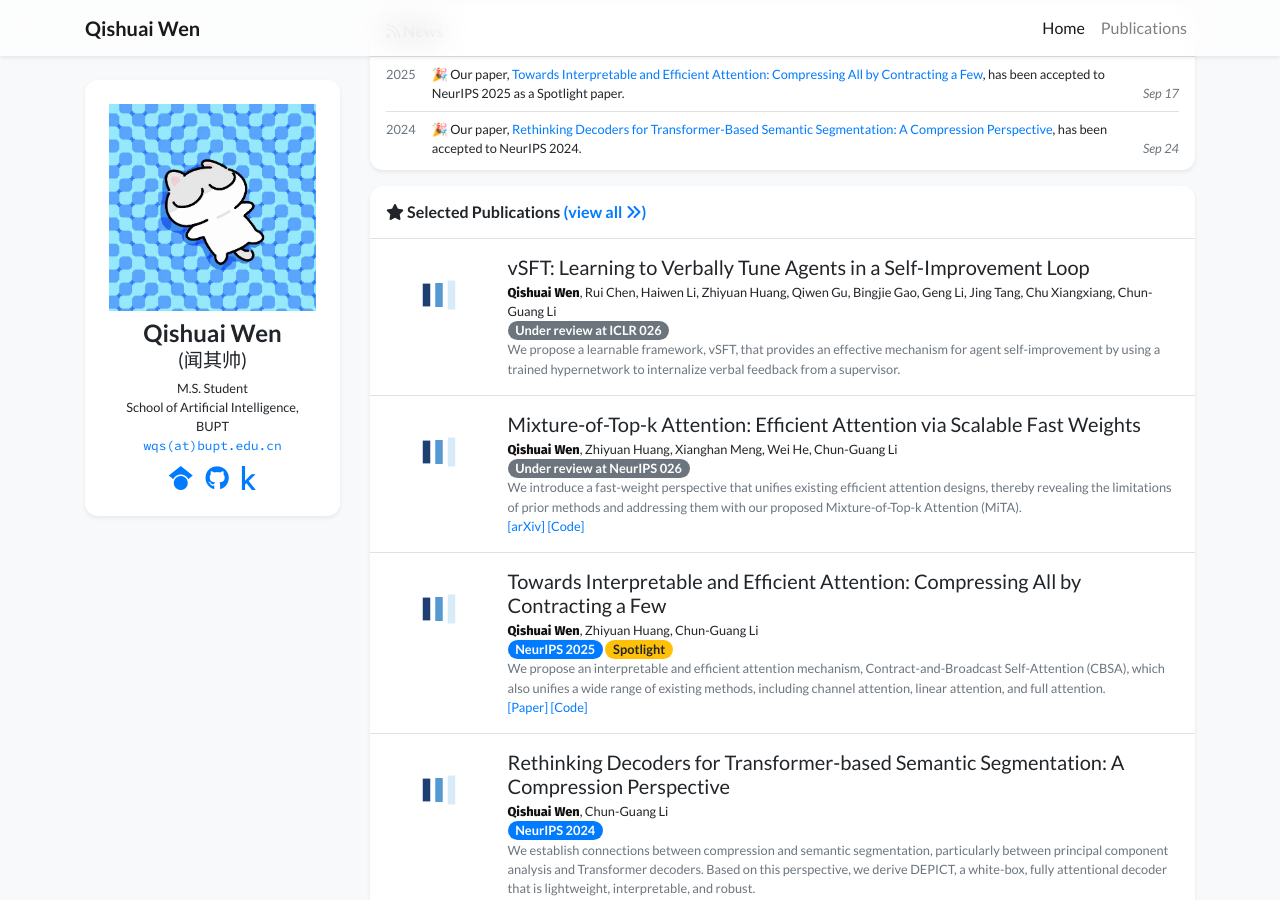
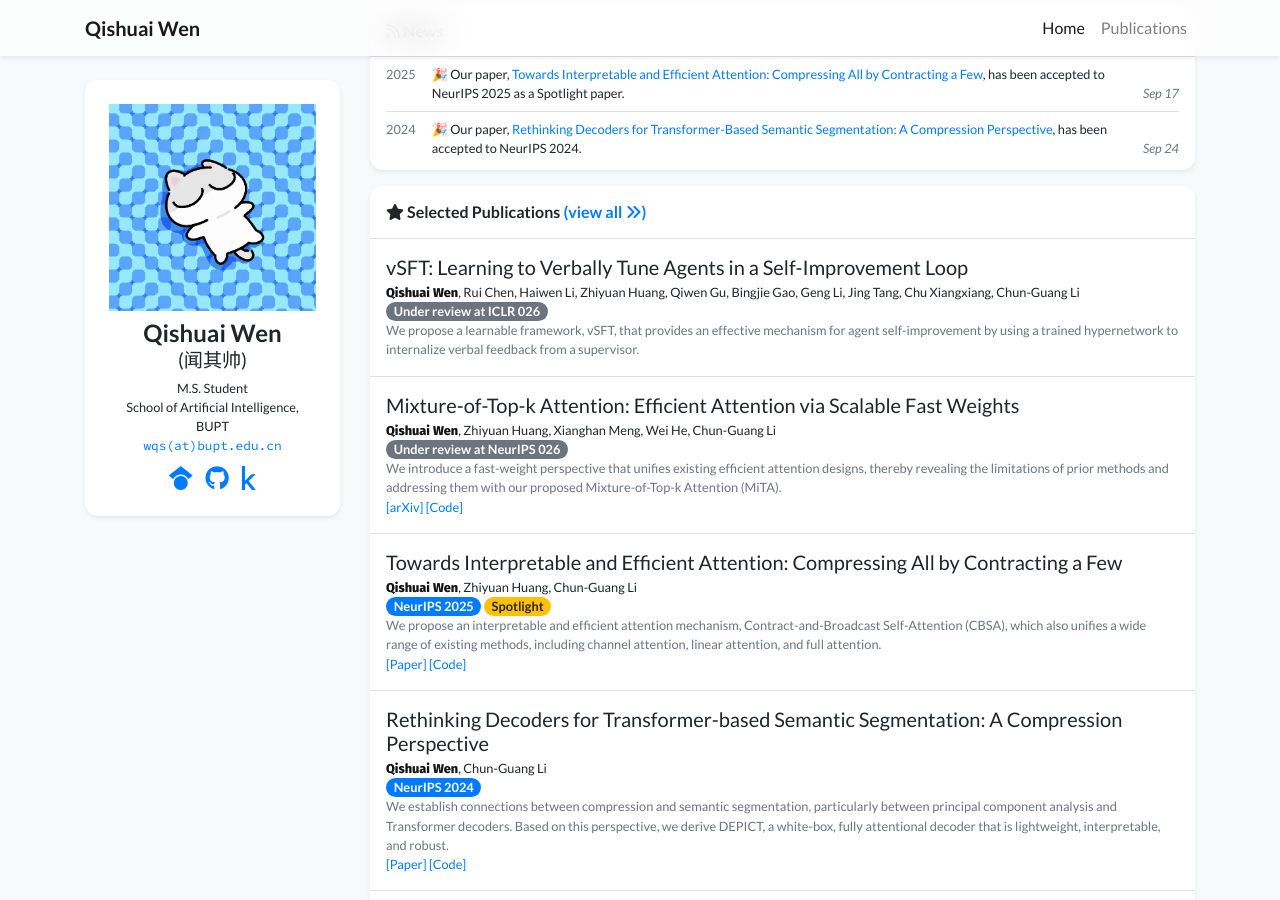
Before and after one commit to QishuaiWen/qishuaiwen.github.io, a Jekyll site: the page built from index.html, in a window 1280 px wide and 900 px high, scrolled down 803 px. Built offline with Jekyll 4.4.1, drawn with Linux system fonts in a browser that asks for light colours; nearby versions of some CDN libraries; a style sheet for code colours, icons or effects is not loaded.

Commit message:
Update publication_item.html

```diff
--- a/_includes/widgets/publication_item.html
+++ b/_includes/widgets/publication_item.html
@@ -1,25 +1,69 @@
 {% assign item = include.item %}
+
+{% assign show_cover = true %}
+{% if site.data.display.publications.show_cover == false %}
+  {% assign show_cover = false %}
+{% endif %}
+
+
+<!-- Desktop layout -->
 <div class="d-none d-md-block">
   <div class="row no-gutters {% unless include.hide_bottom_border %}border-bottom{% endunless %} border-gray">
+
+    {% if show_cover %}
     <div class="col-md-3 col-xl-2 mb-md-0 p-md-3">
       {%- if item.cover -%}
-            <img data-src="{{ item.cover | relative_url }}" alt="{{ item.title }}" class="lazy w-100 rounded-sm" src="{{ '/assets/images/empty_300x200.png' | relative_url }}">
+      <img
+        data-src="{{ item.cover | relative_url }}"
+        alt="{{ item.title }}"
+        class="lazy w-100 rounded-sm"
+        src="{{ '/assets/images/empty_300x200.png' | relative_url }}"
+      >
       {%- else -%}
-            <svg class="bubble-visual-hash lazy w-100 rounded-sm" data-bubble-visual-hash="{{ item.id }}" viewBox="0 0 300 200"></svg>
+      <svg
+        class="bubble-visual-hash lazy w-100 rounded-sm"
+        data-bubble-visual-hash="{{ item.id }}"
+        viewBox="0 0 300 200"
+      ></svg>
       {%- endif -%}
     </div>
-        <div class="col-md-9 col-xl-10 p-3 pl-md-0">
-            <h5 class="mt-0 mb-1 font-weight-normal">{{ item.title }}</h5>
-            <p class="mt-0 mb-0 small">{% include widgets/author_list.html authors=item.authors %}</p>
-            <p class="mt-0 mb-0 small">{{item.pub_pre}}<i>{{ item.pub }}</i>{{ item.pub_post }} {{ item.pub_date }} {{ item.pub_last }} <span data-semantic-scholar-id="{{ item.semantic_scholar_id }}"></span></p>
-            <p class="mt-0 mb-0 small text-muted">{{ item.abstract }}</p>
+    {% endif %}
+
+    <div class="{% if show_cover %}col-md-9 col-xl-10 p-3 pl-md-0{% else %}col-12 p-3{% endif %}">
+
+      <h5 class="mt-0 mb-1 font-weight-normal">
+        {{ item.title }}
+      </h5>
+
+      <p class="mt-0 mb-0 small">
+        {% include widgets/author_list.html authors=item.authors %}
+      </p>
+
+      <p class="mt-0 mb-0 small">
+        {{ item.pub_pre }}<i>{{ item.pub }}</i>{{ item.pub_post }} {{ item.pub_date }} {{ item.pub_last }}
+        <span data-semantic-scholar-id="{{ item.semantic_scholar_id }}"></span>
+      </p>
+
+      <p class="mt-0 mb-0 small text-muted">
+        {{ item.abstract }}
+      </p>
 
       <p class="small pb-0 mb-0 lh-125 text-muted abstract-links">
         {% for link in item.links %}
           {% if link[1].url %}
-                <a target="{{ link[1]['target'] }}" href="{{ link[1]['url'] }}">[{{ link[0] }}]</a>
+          <a
+            target="{{ link[1]['target'] }}"
+            href="{{ link[1]['url'] }}"
+          >
+            [{{ link[0] }}]
+          </a>
           {% else %}
-                <a target="_blank" href="{{ link[1] }}">[{{ link[0] }}]</a>
+          <a
+            target="_blank"
+            href="{{ link[1] }}"
+          >
+            [{{ link[0] }}]
+          </a>
           {% endif %}
         {% endfor %}
       </p>
@@ -28,27 +72,62 @@
   </div>
 </div>
 
-<div class="row no-gutters d-md-none {% unless include.hide_bottom_border %}border-bottom{% endunless %} border-gray {% if include.first %}rounded-xl-top{% endif %} {% if include.last %}rounded-xl-bottom{% endif %} {% if item.cover %}lazy{% endif %}" data-src="{{ item.cover | relative_url }}">
-    <div class="w-100 {% if include.first %}rounded-xl-top{% endif %} {% if include.last %}rounded-xl-bottom{% endif %}" style="background-color: rgba(255,255,255,0.9);">
+
+<!-- Mobile layout -->
+<div
+  class="row no-gutters d-md-none {% unless include.hide_bottom_border %}border-bottom{% endunless %} border-gray {% if include.first %}rounded-xl-top{% endif %} {% if include.last %}rounded-xl-bottom{% endif %}{% if show_cover and item.cover %} lazy{% endif %}"
+  {% if show_cover and item.cover %}
+  data-src="{{ item.cover | relative_url }}"
+  {% endif %}
+>
+  <div
+    class="w-100 {% if include.first %}rounded-xl-top{% endif %} {% if include.last %}rounded-xl-bottom{% endif %}"
+    style="background-color: {% if show_cover %}rgba(255,255,255,0.9){% else %}#fff{% endif %};"
+  >
     <div class="d-flex align-items-start flex-column py-3 px-4">
+
       <div class="mb-auto"></div>
+
       <div>
-                <h5 class="mt-0 mb-1 font-weight-normal">{{ item.title }}</h5>
-                <p class="mt-0 mb-0 small">{% include widgets/author_list.html authors=item.authors %}</p>
-                <p class="mt-0 mb-0 small">{{item.pub_pre}}<i>{{ item.pub }}</i>{{ item.pub_post }} {{ item.pub_date }} {{ item.pub_last }} <span data-semantic-scholar-id="{{ item.semantic_scholar_id }}"></span></p>
-                <p class="mt-0 mb-0 small text-muted">{{ item.abstract }}</p>
+
+        <h5 class="mt-0 mb-1 font-weight-normal">
+          {{ item.title }}
+        </h5>
+
+        <p class="mt-0 mb-0 small">
+          {% include widgets/author_list.html authors=item.authors %}
+        </p>
+
+        <p class="mt-0 mb-0 small">
+          {{ item.pub_pre }}<i>{{ item.pub }}</i>{{ item.pub_post }} {{ item.pub_date }} {{ item.pub_last }}
+          <span data-semantic-scholar-id="{{ item.semantic_scholar_id }}"></span>
+        </p>
+
+        <p class="mt-0 mb-0 small text-muted">
+          {{ item.abstract }}
+        </p>
 
         <p class="small pb-0 mb-0 lh-125 text-muted abstract-links">
           {% for link in item.links %}
             {% if link[1].url %}
-                    <a target="{{ link[1]['target'] }}" href="{{ link[1]['url'] }}">[{{ link[0] }}]</a>
+            <a
+              target="{{ link[1]['target'] }}"
+              href="{{ link[1]['url'] }}"
+            >
+              [{{ link[0] }}]
+            </a>
             {% else %}
-                    <a target="_blank" href="{{ link[1] }}">[{{ link[0] }}]</a>
+            <a
+              target="_blank"
+              href="{{ link[1] }}"
+            >
+              [{{ link[0] }}]
+            </a>
             {% endif %}
           {% endfor %}
         </p>
+
       </div>
     </div>
   </div>
-
 </div>
```
Lines whose indentation alone changed are shown as unchanged.
